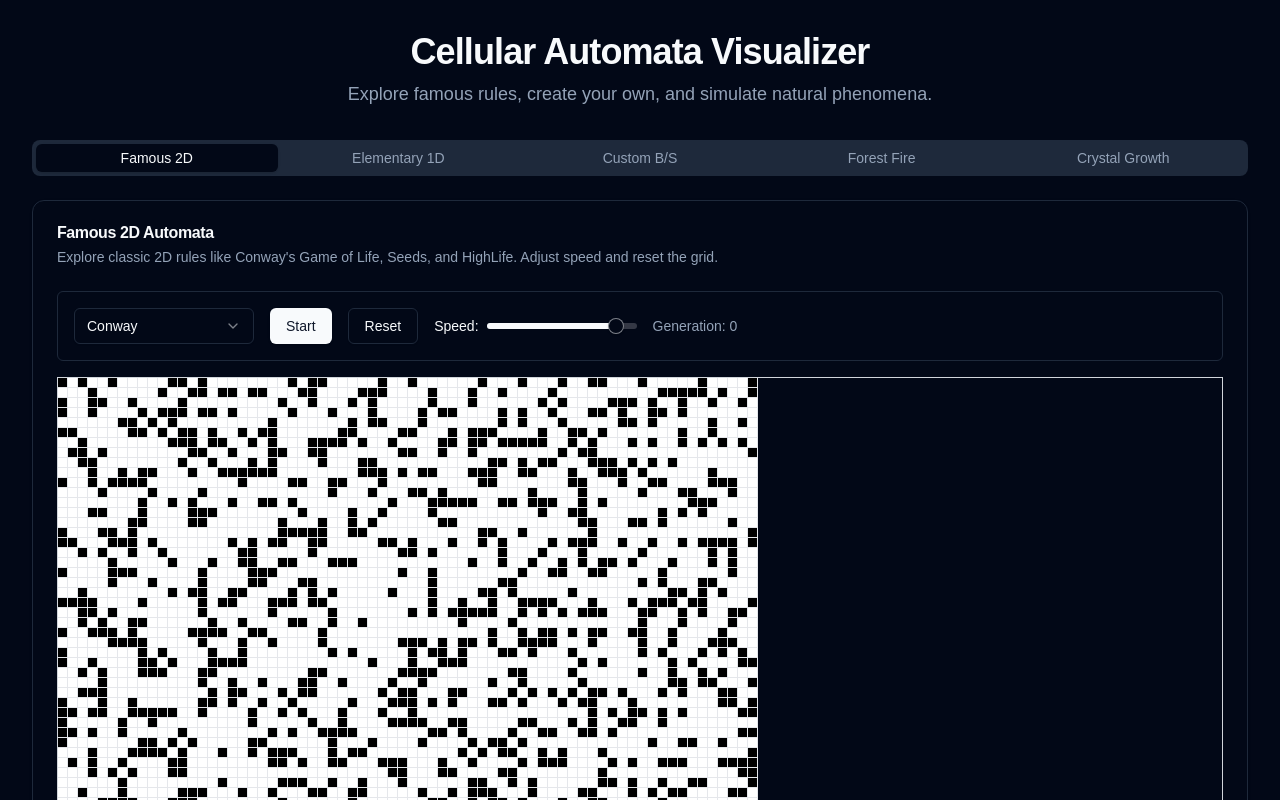
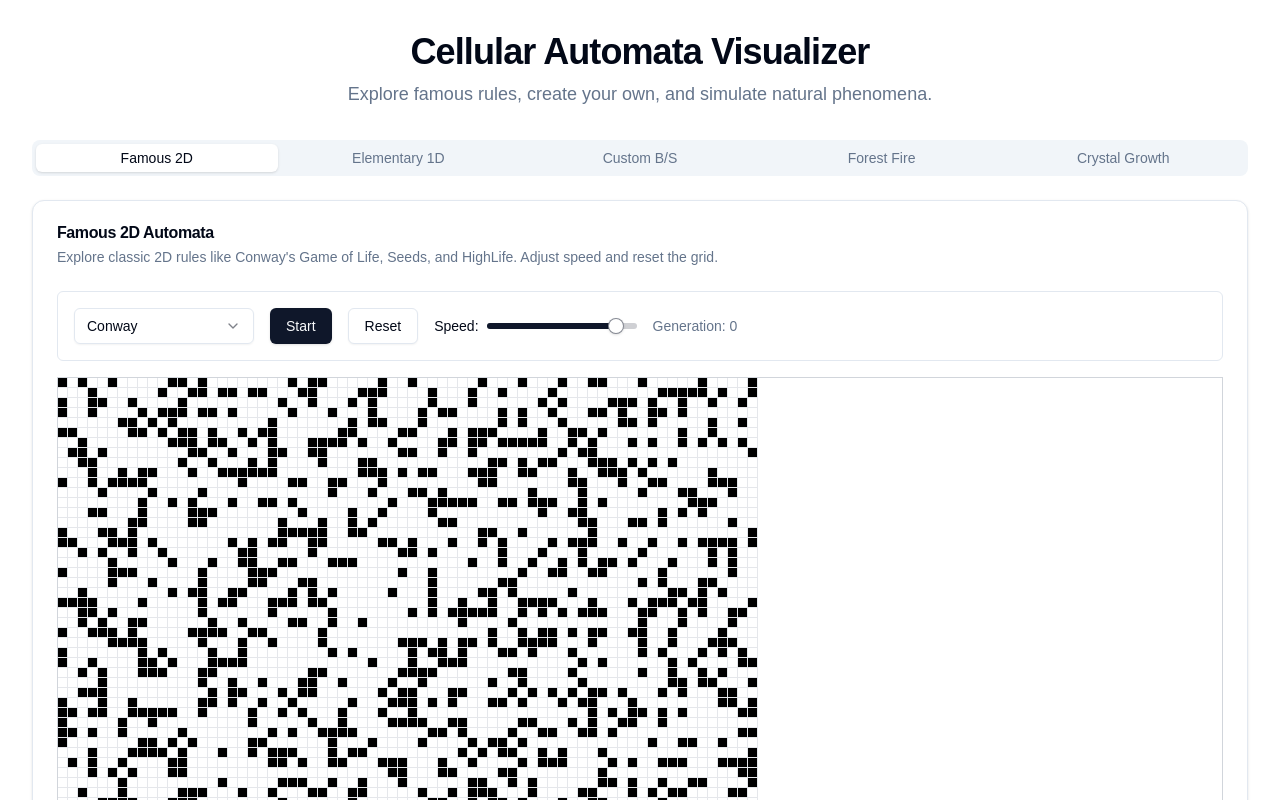
Before and after one commit to SipanHovsep/Cellular_automata, a Next.js app: page / in a window 1280 px wide. Shown: the top 800 px of the page. Built offline with nearby package versions, Linux system fonts and the light colour scheme.

Commit message:
Remove dark mode to enforce white background

```diff
--- a/src/app/layout.tsx
+++ b/src/app/layout.tsx
@@ -23,7 +23,7 @@ export default function RootLayout({
   children: React.ReactNode
 }>) {
   return (
-    <html lang="en" className="dark">
+    <html lang="en">
       <body className={`${geistSans.variable} ${geistMono.variable} antialiased`}>{children}</body>
     </html>
   )
```
